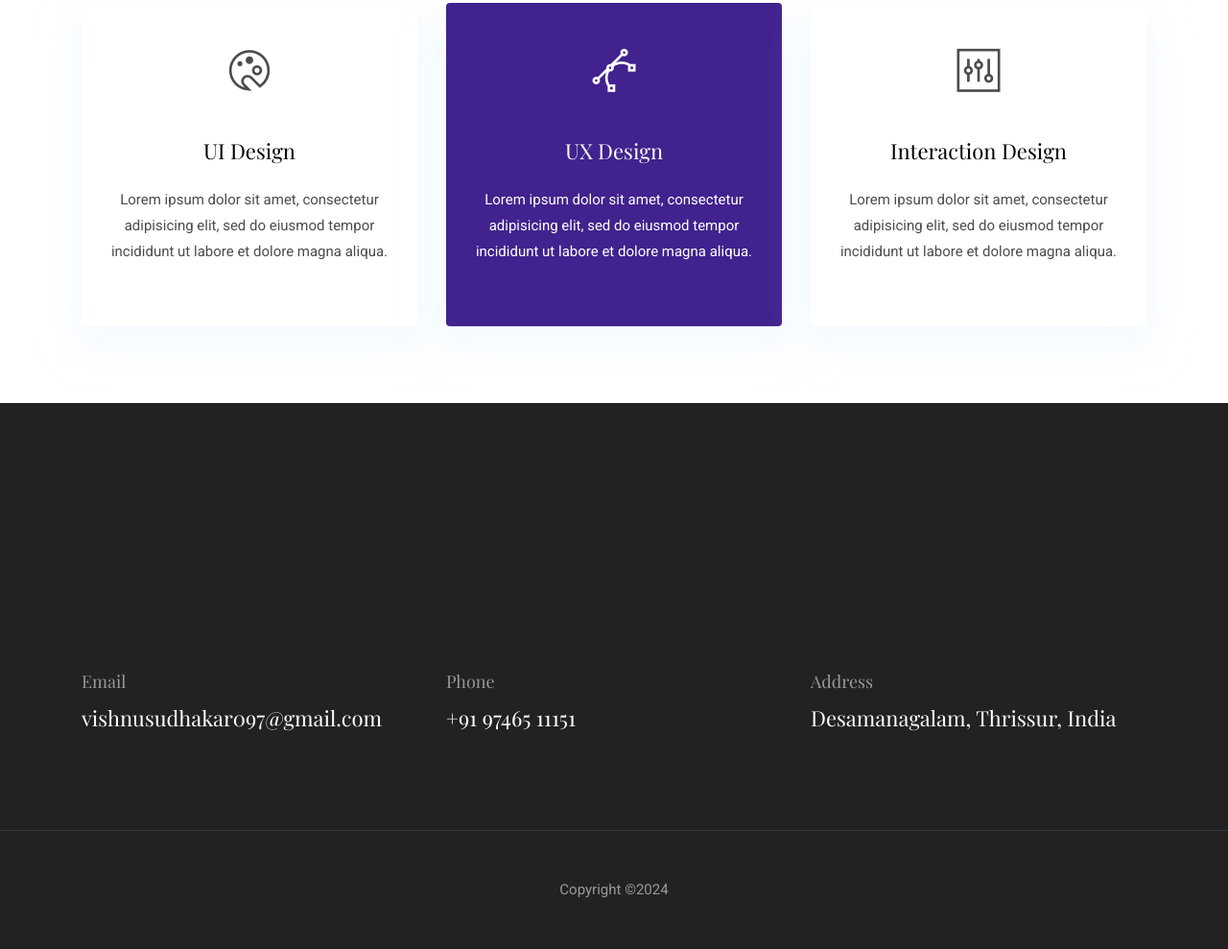
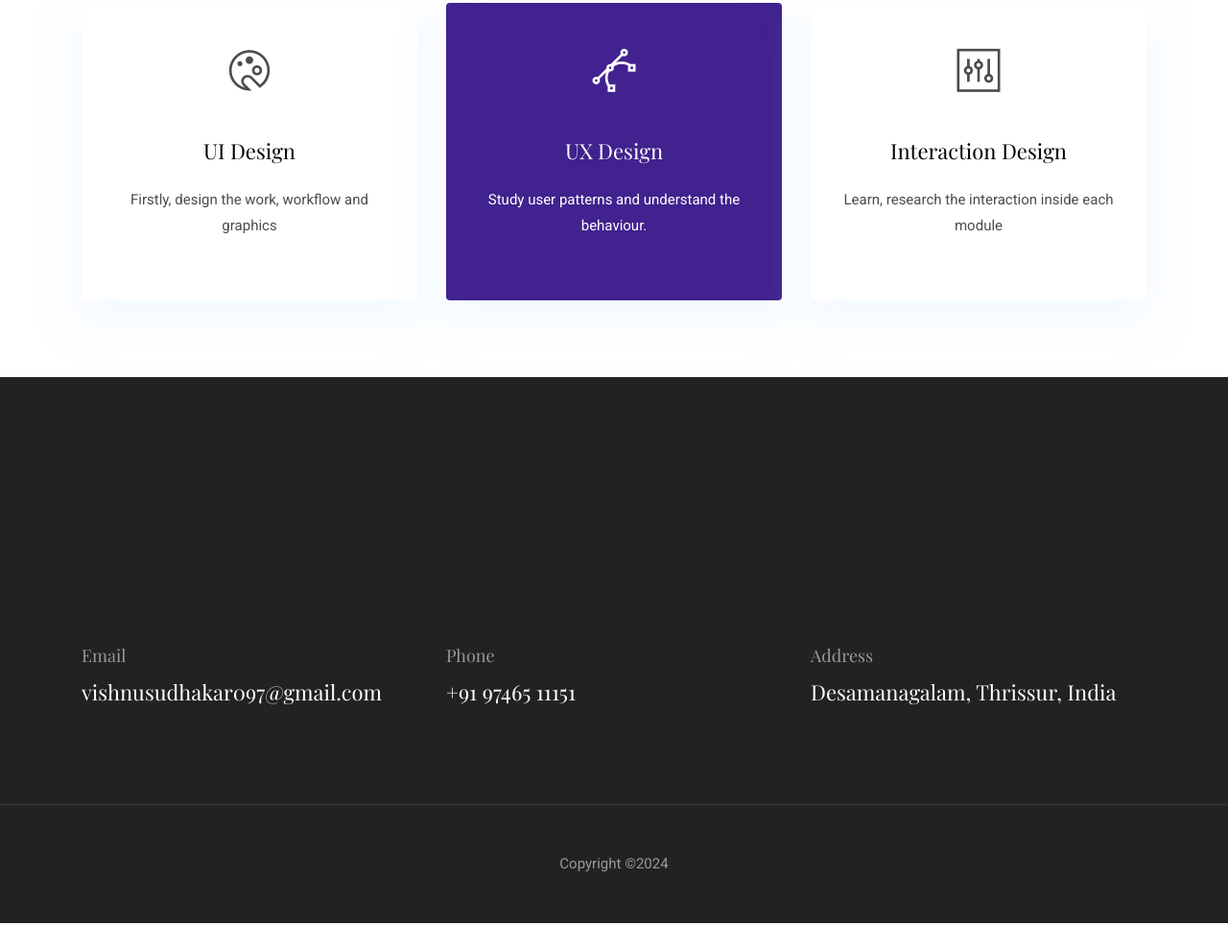
Before and after one commit to Vishnu-Sudhakar/Vishnu-Sudhakar.github.io, a plain HTML site: page index.html in a window 1280 px wide. Shown: the part 3211-4200 px from the top of the page at 96% size. After the commit the page ends 4173 px from the top, so only its background shows below. Drawn offline with nearby package versions, Linux system fonts and the light colour scheme.

Commit message:
Update index.html
Changed stuff inside Home page

```diff
--- a/index.html
+++ b/index.html
@@ -274,8 +274,7 @@
           <div class="card-body text-center px-4 py-5">
             <i class="ti-palette icon mb-5 d-inline-block"></i>
             <h4 class="mb-4">UI Design</h4>
-            <p>Lorem ipsum dolor sit amet, consectetur adipisicing elit, sed do eiusmod tempor incididunt ut labore et
-              dolore magna aliqua.</p>
+            <p>Firstly, design the work, workflow and graphics</p>
           </div>
         </div>
       </div>
@@ -284,8 +283,7 @@
           <div class="card-body text-center px-4 py-5">
             <i class="ti-vector icon mb-5 d-inline-block"></i>
             <h4 class="mb-4">UX Design</h4>
-            <p>Lorem ipsum dolor sit amet, consectetur adipisicing elit, sed do eiusmod tempor incididunt ut labore et
-              dolore magna aliqua.</p>
+            <p>Study user patterns and understand the behaviour.</p>
           </div>
         </div>
       </div>
@@ -294,8 +292,7 @@
           <div class="card-body text-center px-4 py-5">
             <i class="ti-panel icon mb-5 d-inline-block"></i>
             <h4 class="mb-4">Interaction Design</h4>
-            <p>Lorem ipsum dolor sit amet, consectetur adipisicing elit, sed do eiusmod tempor incididunt ut labore et
-              dolore magna aliqua.</p>
+            <p>Learn, research the interaction inside each module</p>
           </div>
         </div>
       </div>
```
